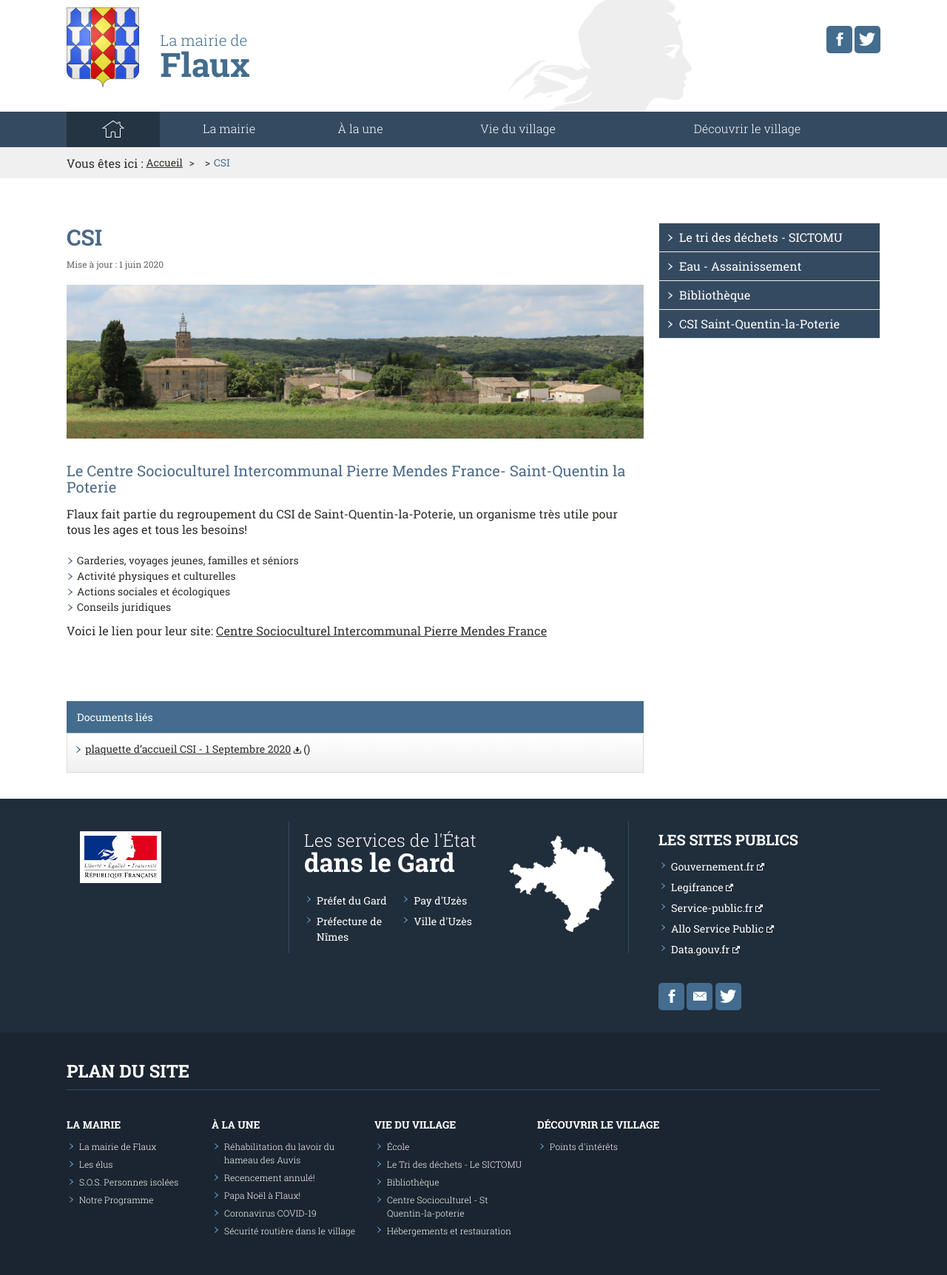
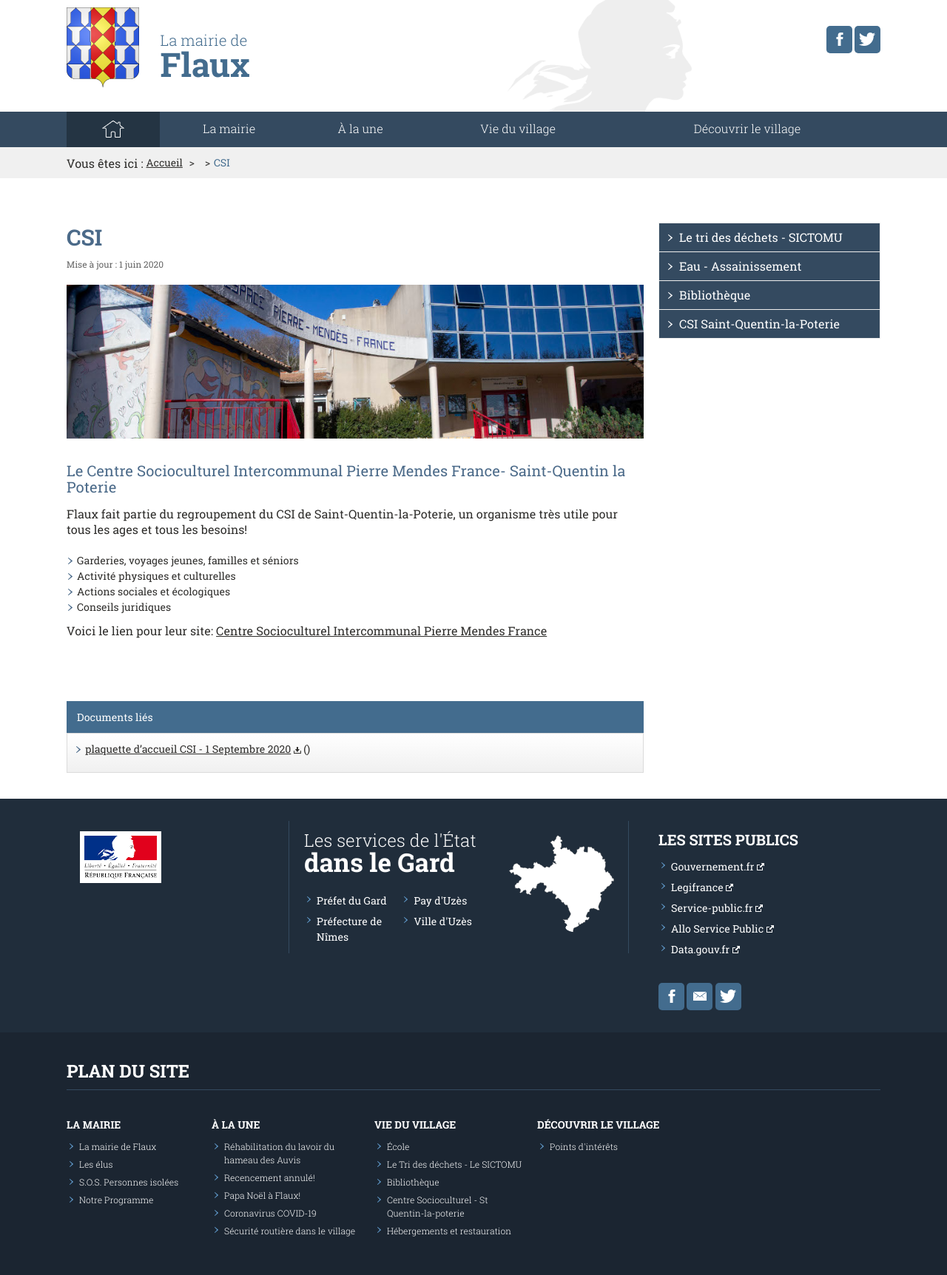
Before and after one commit to Flaux-Village/flaux-village.github.io, a Jekyll site: the page built from csi.md, in a window 1280 px wide. Shown: the whole page at 74% size. Built offline with Jekyll 4.4.1, drawn with Linux system fonts in a browser that asks for light colours; our own code applies the rules of GitHub Pages for plain Markdown files.

Commit message:
Update csi.md

```diff
--- a/csi.md
+++ b/csi.md
@@ -5,8 +5,8 @@ description: Portail du village de Flaux
 keywords: mairie, commune, flaux, gard
 titre_page: CSI
 date_texte: 1 juin 2020
-illustration: /assets/illustrations/940_250_Flauxbanner4_3596.jpg
-description_illustration: La Mairie de Flaux.
+illustration: /assets/illustrations/Centre_socio-culturelbanner.jpg
+description_illustration: Centre Socioculturel Intercommunal De Saint-Quentin-la-Poterie
 
 menu_secondaire:
 - titre: Le tri des déchets - SICTOMU
```
